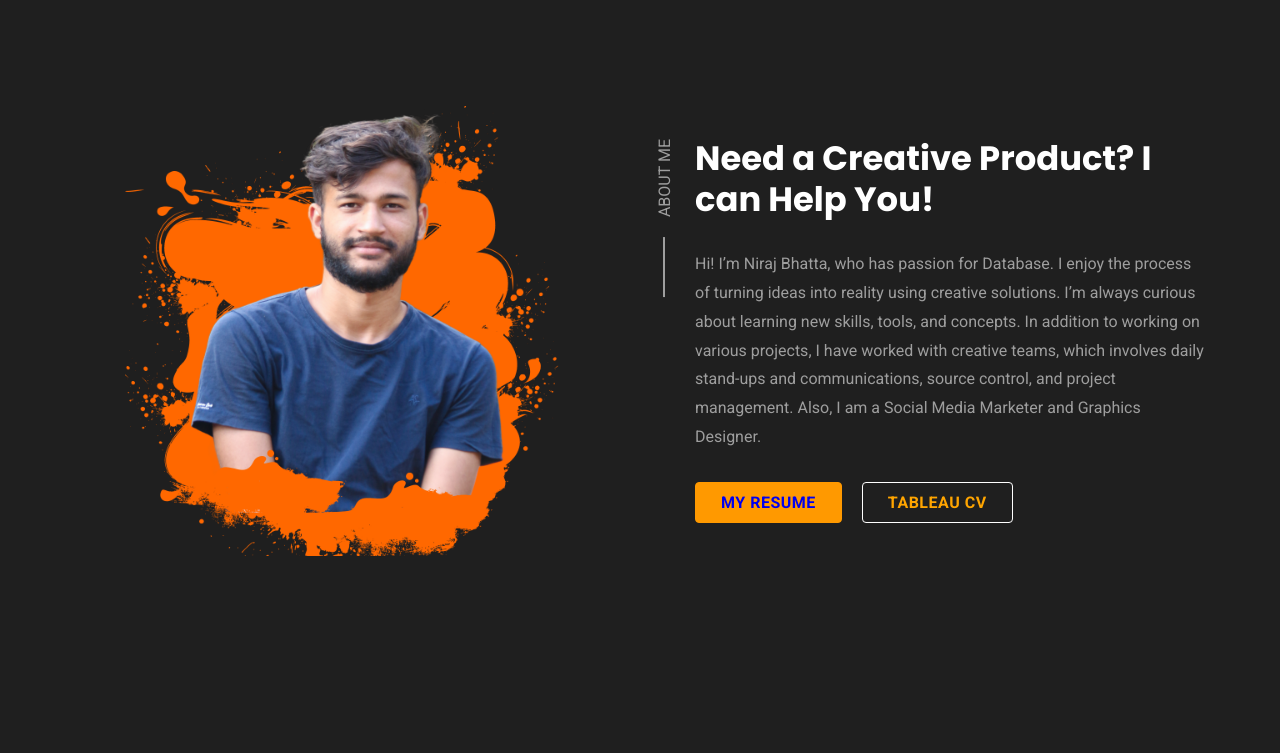
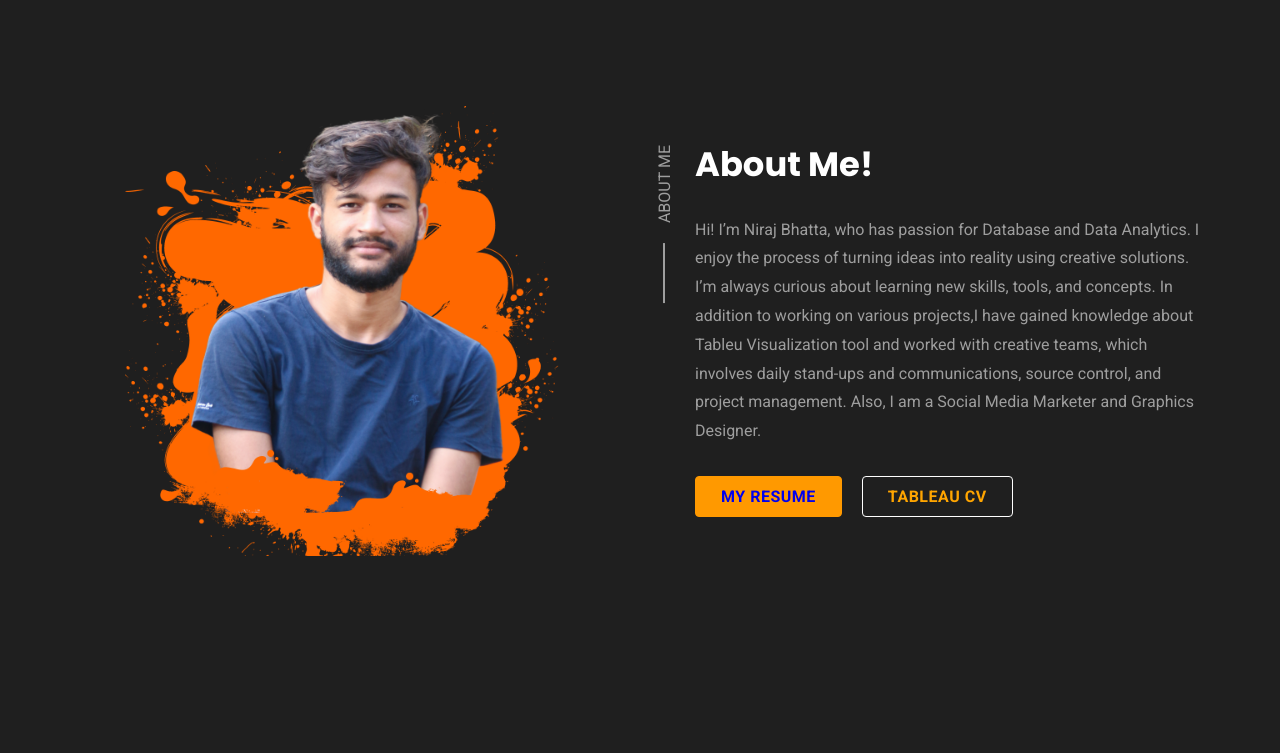
Before and after one commit to nirajbhatta24/nirajbhatta, a plain HTML site: page index.html in a window 1280 px wide. Shown: the part 1220-1973 px from the top of the page. Drawn offline with nearby package versions, Linux system fonts and the light colour scheme; a web font is replaced by a local one.

Commit message:
cv_improved

```diff
--- a/index.html
+++ b/index.html
@@ -218,18 +218,18 @@
 
           <p class="section-subtitle">About me</p>
 
-          <h2 class="h3 section-title">Need a Creative Product? I can Help You!</h2>
+          <h2 class="h3 section-title">About Me!</h2>
 
           <p class="section-text">
-            Hi! I’m Niraj Bhatta, who has passion for Database. I enjoy the process of turning ideas into reality using creative solutions. I’m always
+            Hi! I’m Niraj Bhatta, who has passion for Database and Data Analytics. I enjoy the process of turning ideas into reality using creative solutions. I’m always
             curious about
-            learning new skills, tools, and concepts. In addition to working on various projects, I have
+            learning new skills, tools, and concepts. In addition to working on various projects,I have gained knowledge about Tableu Visualization tool and
             worked with
             creative teams, which involves daily stand-ups and communications, source control, and project management. Also, I am a Social Media Marketer and Graphics Designer.
           </p>
 
           <div class="btn-group">
-            <button class="btn btn-secondary"> <a href="./assets/images/OracleSQL_trainee_NirajBhatta.pdf" target="_blank" rel="noopener noreferrer"  > My Resume </a></button>
+            <button class="btn btn-secondary"> <a href="./assets/images/CV_NirajBhatta.pdf" target="_blank" rel="noopener noreferrer"  > My Resume </a></button>
 
             <button class="btn btn-primary">
               <a href="https://public.tableau.com/app/profile/niraj.bhatta/viz/CV_16764489250360/CV" target="_blank" rel="noopener noreferrer" style="color: orange;">Tableau CV</a>
```
Also changed, not shown: 2 other files.
